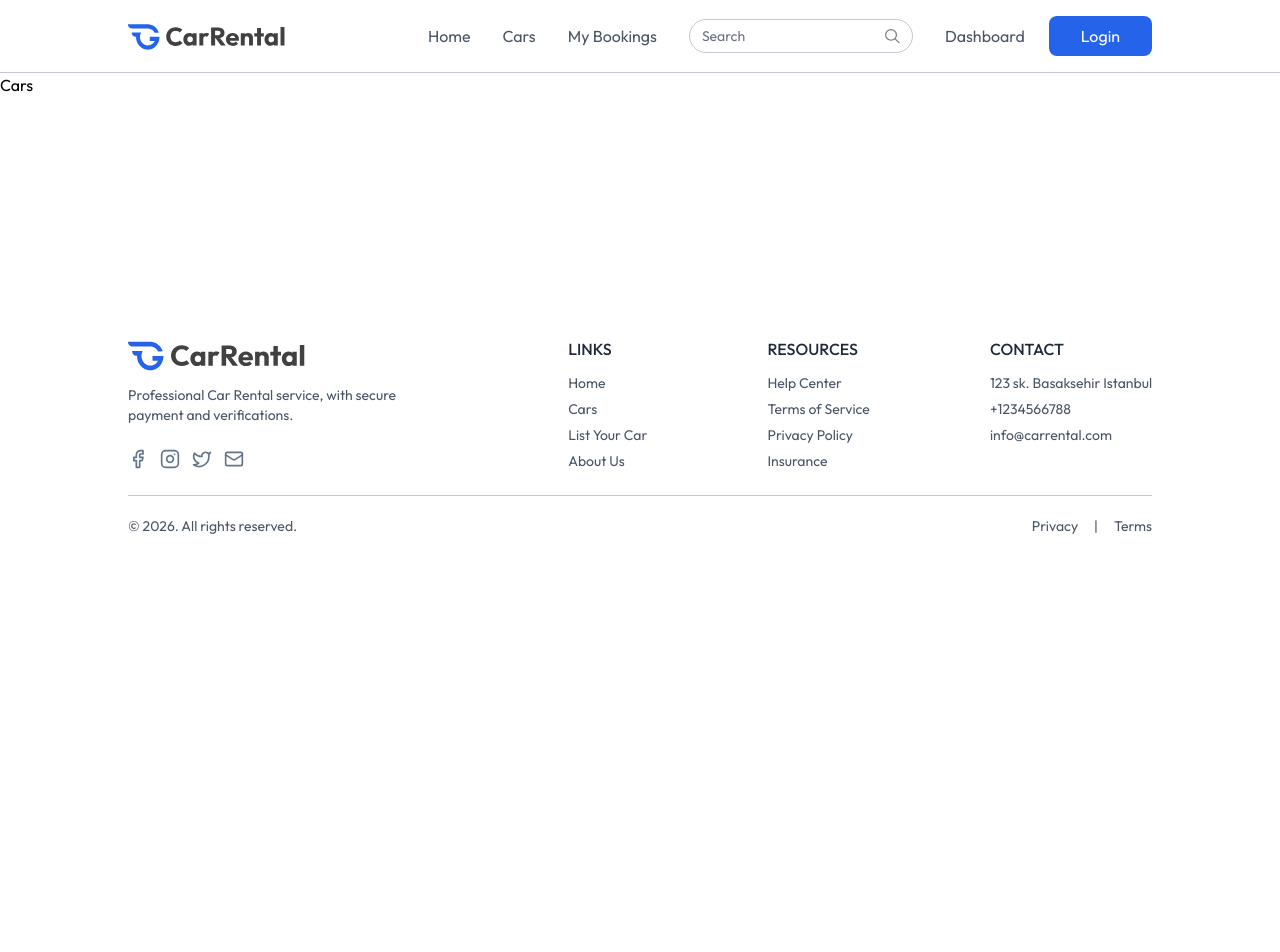
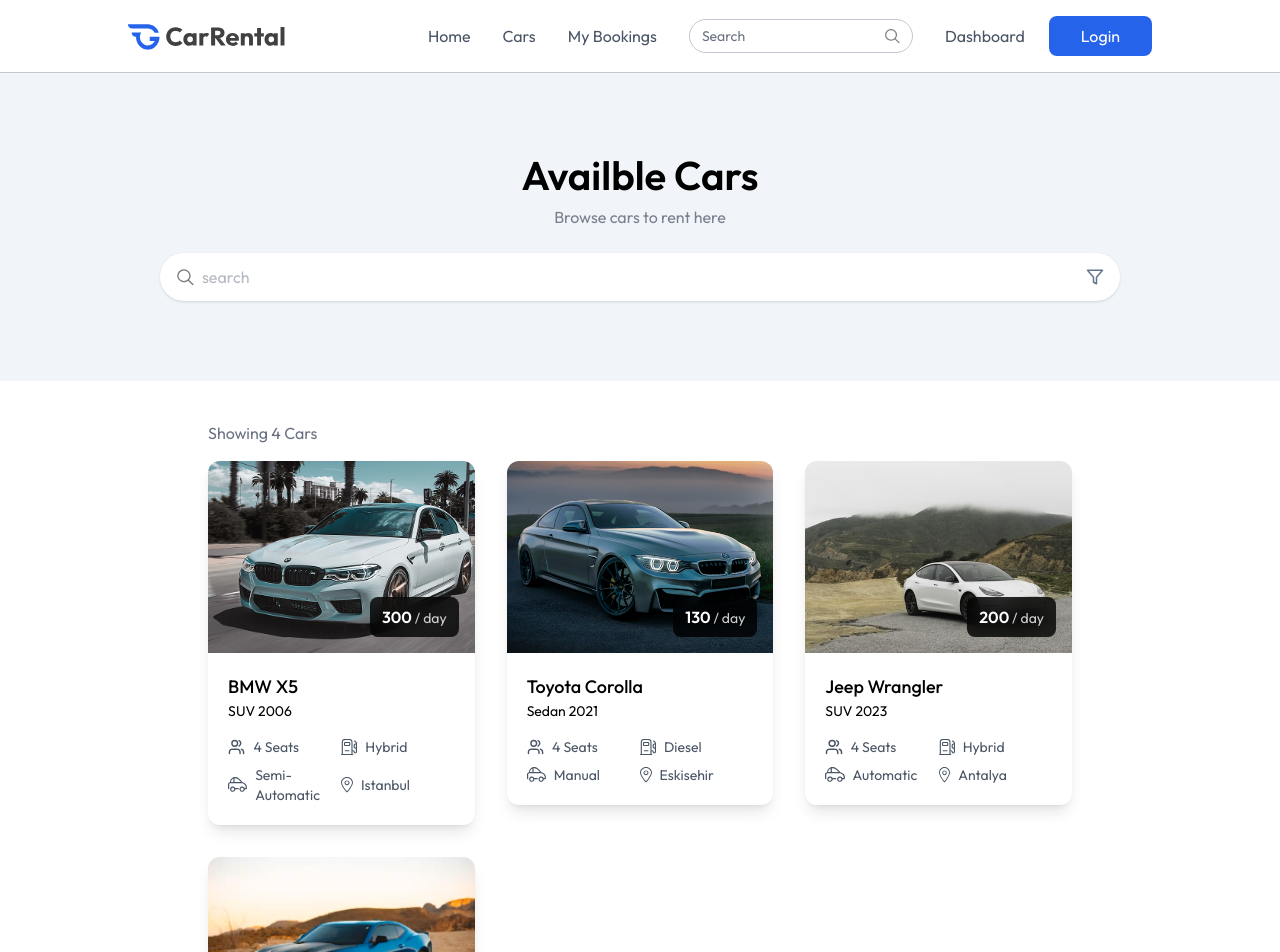
Before and after one commit to GOATCHERKI/car_rental, a React (Vite) app in the folder frontend/: page /cars in a window 1280 px wide. Shown: the top 952 px of the page. Before the commit the page ends 800 px from the top, so only its background shows below. Built offline with nearby package versions, Linux system fonts and the light colour scheme.

Commit message:
Cars page

```diff
--- a/frontend/src/pages/CarDetails.jsx
+++ b/frontend/src/pages/CarDetails.jsx
@@ -9,6 +9,10 @@
   const navigate = useNavigate()
   const car = useMemo(() => dummyCarData.find((item) => item._id === id), [id])
   const currency = import.meta.env.VITE_CURRENCY
+
+  const handleSubmit = async (e)=>{
+    e.preventDefault();
+  }
 
   return car ?(
     <div className='px-6 md:px-16 lg:px-24 xl:px-32 mt-16'>
@@ -63,7 +67,7 @@
           </div>
         </div>
 
-        <form className='shadow-lg h-max sticky top-18 rounded-xl p-6 space-y-6 text-gray-500'>
+        <form onSubmit={handleSubmit} className='shadow-lg h-max sticky top-18 rounded-xl p-6 space-y-6 text-gray-500'>
                 <p className='flex items-center justify-between text-2xl text-gray-800 font-semibold'>
                   {currency}{car.pricePerDay}<span className='text-base text-gray-400 font-normal'> per day</span>
                 </p>
--- a/frontend/src/pages/Cars.jsx
+++ b/frontend/src/pages/Cars.jsx
@@ -1,8 +1,38 @@
-import React from 'react'
+import React, { useState } from 'react'
+import Title from '../components/Title'
+import { assets, dummyCarData } from '../assets/assets'
+import CarCard from '../components/CarCard'
 
 const Cars = () => {
+
+  const [input, setInput] = useState()
   return (
-    <div>Cars</div>
+    <div>
+      <div className='flex flex-col items-center py-20 bg-light max-md:px-4'>
+        <Title title="Availble Cars" subTitle="Browse cars to rent here"/>
+
+        <div className='flex items-center bg-white px-4 mt-6 max-w-240 w-full h-12 rounded-full shadow'>
+          <img src={assets.search_icon} alt="" className='h-4.5 w-4.5 mr-2'/>
+
+          <input onClick={(e)=> setInput(e.target.value)} value={input} type="text" placeholder='search' className='w-full h-full outline-none text-gray-500'/>
+
+          <img src={assets.filter_icon} alt="" className='h-4.5 w-4.5 ml-2'/>
+        </div>
+
+      </div>
+
+      <div className='px-6 md:px-16 lg:px-24 xl:px-32 mt-10'>
+        <p className='text-gray-500 xl:px-20 max-w-7xl mx-auto'>Showing {dummyCarData.length} Cars</p>
+
+        <div className='grid grid-cols-1 sm:grid-cols-2 lg:grid-cols-3 gap-8 mt-4 xl:px-20 max-w-7xl mx-auto'>
+          {dummyCarData.map((car, index)=>
+            <div key={index} >
+              <CarCard car={car}/>
+            </div>
+          )}
+        </div>
+      </div>
+    </div>
   )
 }
 
```
